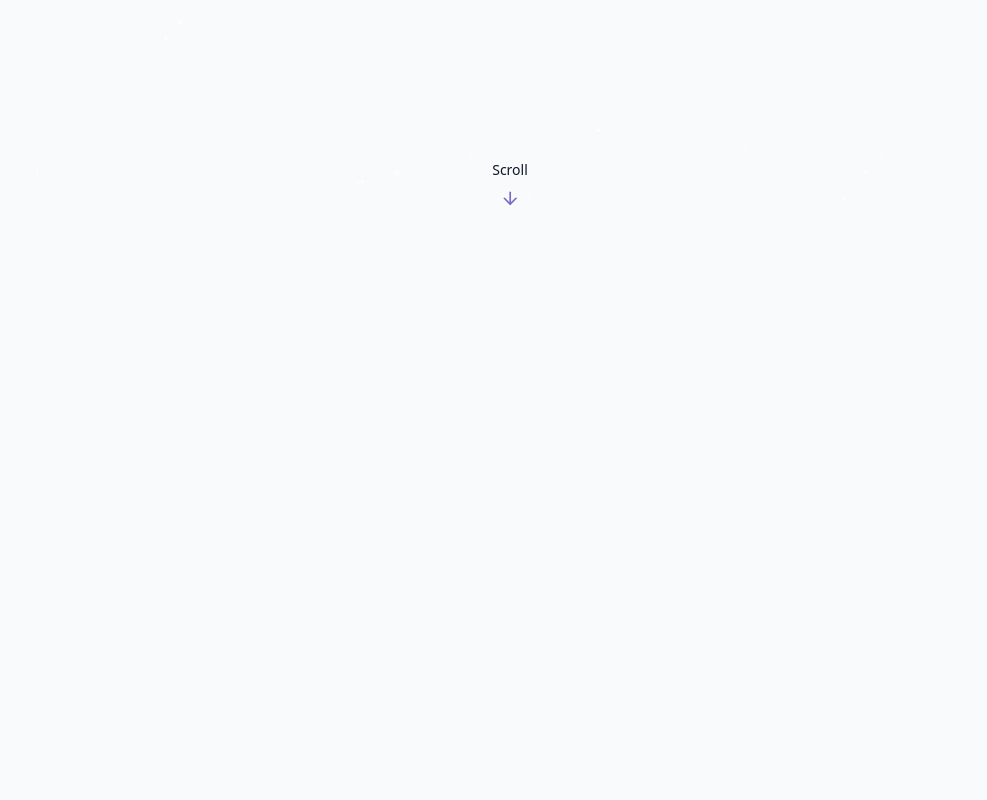
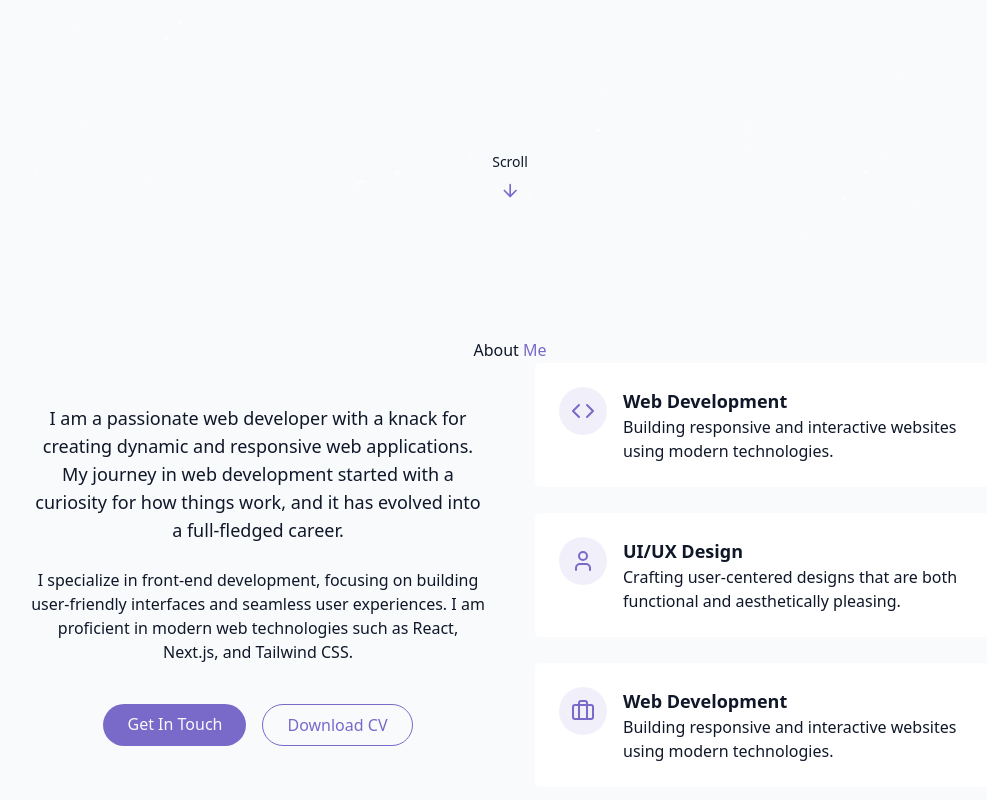
Before and after one commit to Mohiuddin10/portfolio, a React (Vite) app: page / in a window 1280 px wide. Shown: the part 558-1358 px from the top of the page, without its empty margins (130-1117 px from the left). Before the commit the page ends 800 px from the top, so only its background shows below. Built offline with nearby package versions, Linux system fonts and the light colour scheme.

Commit message:
working on skill

```diff
--- /dev/null
+++ b/src/components/AboutSection.jsx
@@ -0,0 +1,89 @@
+import { Briefcase, Code, User } from "lucide-react";
+
+const AboutSection = () => {
+  return (
+    <section id="about" className="py-24 px-4 relative">
+      {""}
+      <div className="container mx-auto max-w-5xl ">
+        <h2>
+          About <span className="text-primary"> Me</span>
+        </h2>
+        <div className="grid grid-cols-1 md:grid-cols-2 gap-12 items-center">
+          <div className="space-y-6">
+            <p className="text-lg">
+              I am a passionate web developer with a knack for creating dynamic
+              and responsive web applications. My journey in web development
+              started with a curiosity for how things work, and it has evolved
+              into a full-fledged career.
+            </p>
+            <p className="text-muted-foreground">
+              I specialize in front-end development, focusing on building
+              user-friendly interfaces and seamless user experiences. I am
+              proficient in modern web technologies such as React, Next.js, and
+              Tailwind CSS.
+            </p>
+            <div className="flex flex-col sm:flex-row gap-4 pt-4 justify-center">
+              <a href="#contact" className="cosmic-button">
+                {""}
+                Get In Touch
+              </a>
+              <a
+                href="#contact"
+                className="px-6 py-2 rounded-full border border-primary text-primary hover:bg-primary/10 transition-colors duration-300"
+              >
+                {""}
+                Download CV
+              </a>
+            </div>
+          </div>
+          <div className="grid grid-cols-1 gap-6">
+            <div className="gradient-border p-6 card-hover">
+              <div className="flex items-start gap-4">
+                <div className="p-3 rounded-full bg-primary/10">
+                  <Code className="w-6 h-6 text-primary" />
+                </div>
+                <div className="text-left">
+                  <h4 className="font-semibold text-lg">Web Development</h4>
+                  <p className="text-muted-foreground">
+                    Building responsive and interactive websites using modern
+                    technologies.
+                  </p>
+                </div>
+              </div>
+            </div>
+            <div className="gradient-border p-6 card-hover">
+              <div className="flex items-start gap-4">
+                <div className="p-3 rounded-full bg-primary/10">
+                  <User className="w-6 h-6 text-primary" />
+                </div>
+                <div className="text-left">
+                  <h4 className="font-semibold text-lg">UI/UX Design</h4>
+                  <p className="text-muted-foreground">
+                    Crafting user-centered designs that are both functional and
+                    aesthetically pleasing.
+                  </p>
+                </div>
+              </div>
+            </div>
+            <div className="gradient-border p-6 card-hover">
+              <div className="flex items-start gap-4">
+                <div className="p-3 rounded-full bg-primary/10">
+                  <Briefcase className="w-6 h-6 text-primary" />
+                </div>
+                <div className="text-left">
+                  <h4 className="font-semibold text-lg">Web Development</h4>
+                  <p className="text-muted-foreground">
+                    Building responsive and interactive websites using modern
+                    technologies.
+                  </p>
+                </div>
+              </div>
+            </div>
+          </div>
+        </div>
+      </div>
+    </section>
+  );
+};
+
+export default AboutSection;
--- /dev/null
+++ b/src/components/SkillsSection.jsx
@@ -0,0 +1,14 @@
+
+const skills = [
+    {
+       name: "HTML/CSS",
+       level: 95,
+
+    }
+]
+
+const SkillsSection = () => {
+  return <div></div>;
+};
+
+export default SkillsSection;
--- a/src/pages/Home.jsx
+++ b/src/pages/Home.jsx
@@ -1,5 +1,7 @@
+import AboutSection from "../components/AboutSection";
 import HeroSection from "../components/HeroSection";
 import { Navbar } from "../components/Navbar";
+import SkillsSection from "../components/SkillsSection";
 import { ThemeToggle } from "../components/ThemeToggle";
 import { StarBackground } from "@/components/StarBackground";
 
@@ -11,6 +13,8 @@ const Home = () => {
       <Navbar />
       <main>
         <HeroSection />
+        <AboutSection />
+        <SkillsSection />
       </main>
     </div>
   );
```
